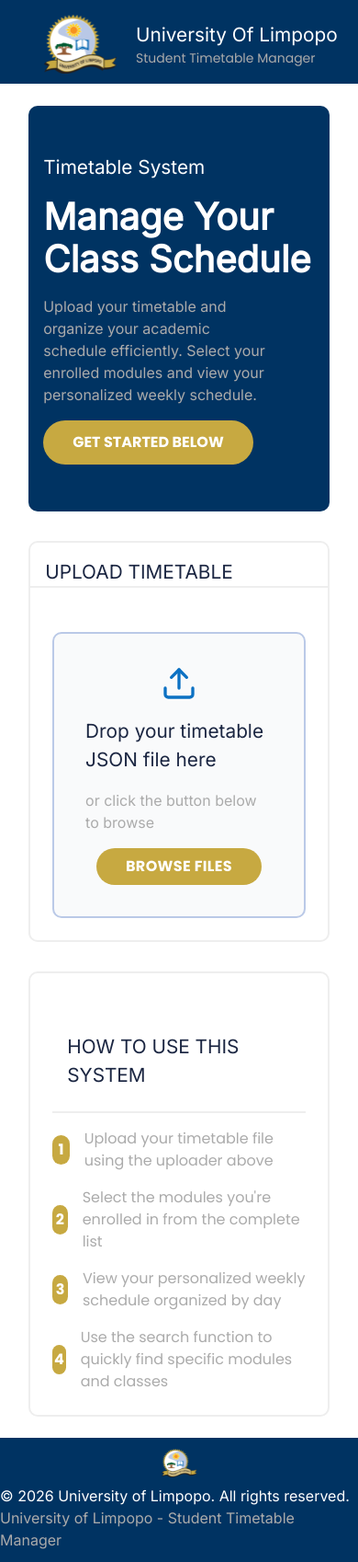
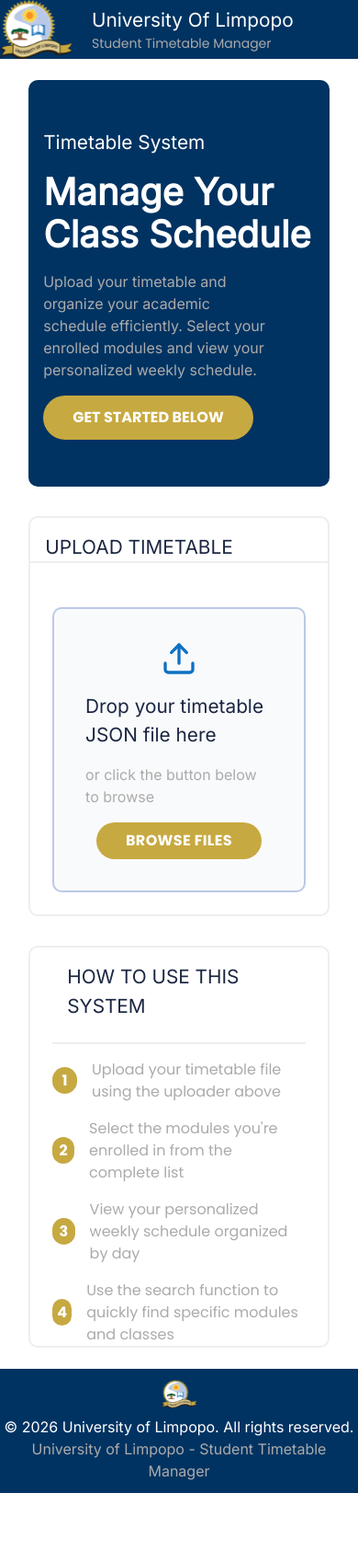
Before and after one commit to mothibimalebana/UL-Timetable, a React (Vite) app in the folder front-end/: page / in a window 390 px wide. Shown: the whole page at 92% size. After the commit the page ends 1623 px from the top, so only its background shows below. Built offline with nearby package versions, Linux system fonts and the light colour scheme.

Commit message:
Create mobile responsive display for Upload page

```diff
--- a/front-end/src/App.tsx
+++ b/front-end/src/App.tsx
@@ -1,7 +1,6 @@
 import './App.css'
-import Footer from './components/UploadFooter'
-import Header from './components/UploadHeader'
-
+import Footer from './components/Footer'
+import Header from './components/Header'
 import UploadPage from './pages/UploadPage'
 
 
--- a/front-end/src/components/UploadFooter.tsx
+++ b/front-end/src/components/Footer.tsx
@@ -5,8 +5,8 @@ export default function Footer (){
         <div className="footer flex flex-col bg-blue gap-[0.5rem] py-3 items-center">
             <img src={Ul} alt="University of Limpopo" width="39" height="14"/>
             <div className="text">
-             <p className='text-white'>© 2026 University of Limpopo. All rights reserved.</p>
-             <p className='text-grey'>University of Limpopo - Student Timetable Manager</p>
+             <p className='text-white text-center'>© 2026 University of Limpopo. All rights reserved.</p>
+             <p className='text-grey text-center'>University of Limpopo - Student Timetable Manager</p>
             </div>
         </div>
     )
--- a/front-end/src/components/UploadHeader.tsx
+++ b/front-end/src/components/Header.tsx
@@ -2,7 +2,7 @@ import Ul from '../assets/svg/ULLogo.svg';
 
 export default function Header (){
     return(
-        <div className="header flex gap-5 items-center bg-blue pt-[1rem] pl-[3rem] pb-[0.7rem]">
+        <div className="header flex gap-5 items-center bg-blue md:pt-[1rem] md:pl-[3rem] md:pb-[0.7rem]">
             <img src={Ul} alt="" />
             <div className="text">
                 <h3 className='text-white text-standard'>University Of Limpopo</h3>
--- a/front-end/src/components/upload/Footer.tsx
+++ b/front-end/src/components/upload/UploadFooter.tsx
@@ -1,22 +1,22 @@
 export default function UploadFooter(){
     return(
         <div className="upload-footer border-solid border-[2px] border-[#EEE] rounded-[0.625rem] ">
-            <div className="instructions mt-[3rem] mb-[1.5rem] mx-[1.5rem] flex flex-col gap-[1rem]">
+            <div className="instructions mx-[1.5rem] mx-[1.5rem] flex flex-col gap-[1rem]">
                 <div className="title text-black text-standard uppercase font-[500] pb-[1.5rem] border-b-solid border-b-[2px] border-b-[#EEE] pt-[1rem] pl-[1rem]">How to use this system</div>
                 <div className="list flex gap-[1rem] items-center">
-                    <div className="num flex justify-center items-center rounded-full text-white bg-gold w-[2rem] h-[2rem] font-secondaryBold text-center">1</div>
+                    <div className="num flex justify-center items-center rounded-full text-white bg-gold w-[3rem] h-[1.8rem] md:w-[2rem] md:h-[2rem] font-secondaryBold text-center">1</div>
                     <div className="text text-grey font-secondary">Upload your timetable file using the uploader above</div>
                 </div>
                 <div className="list flex gap-[1rem] items-center">
-                    <div className="num flex justify-center items-center rounded-full text-white bg-gold w-[2rem] h-[2rem] font-secondaryBold text-center">2</div>
+                    <div className="num flex justify-center items-center rounded-full text-white bg-gold w-[3rem] h-[1.8rem] md:w-[2rem] md:h-[2rem] font-secondaryBold text-center">2</div>
                     <div className="text text-grey font-secondary">Select the modules you're enrolled in from the complete list</div>
                 </div>
                 <div className="list flex gap-[1rem] items-center">
-                    <div className="num flex justify-center items-center rounded-full text-white bg-gold w-[2rem] h-[2rem] font-secondaryBold text-center">3</div>
+                    <div className="num flex justify-center items-center rounded-full text-white bg-gold w-[3rem] h-[1.8rem] md:w-[2rem] md:h-[2rem] font-secondaryBold text-center">3</div>
                     <div className="text text-grey font-secondary">View your personalized weekly schedule organized by day</div>
                 </div>
                 <div className="list flex gap-[1rem] items-center">
-                    <div className="num flex justify-center items-center rounded-full text-white bg-gold w-[2rem] h-[2rem] font-secondaryBold text-center">4</div>
+                    <div className="num flex justify-center items-center rounded-full text-white bg-gold w-[3rem] h-[1.8rem] md:w-[2rem] md:h-[2rem] font-secondaryBold text-center">4</div>
                     <div className="text text-grey font-secondary">Use the search function to quickly find specific modules and classes</div>
                 </div>
 
--- a/front-end/src/pages/UploadPage.tsx
+++ b/front-end/src/pages/UploadPage.tsx
@@ -1,5 +1,5 @@
-import UploadFooter from "../components/upload/Footer";
-import UploadHeader from "../components/upload/Header";
+import UploadFooter from "../components/upload/UploadFooter";
+import UploadHeader from "../components/upload/UploadHeader";
 import Upload from "../components/upload/Upload";
 
 
```
Also changed, not shown: front-end/src/components/upload/UploadHeader.tsx (renamed from front-end/src/components/upload/Header.tsx).
